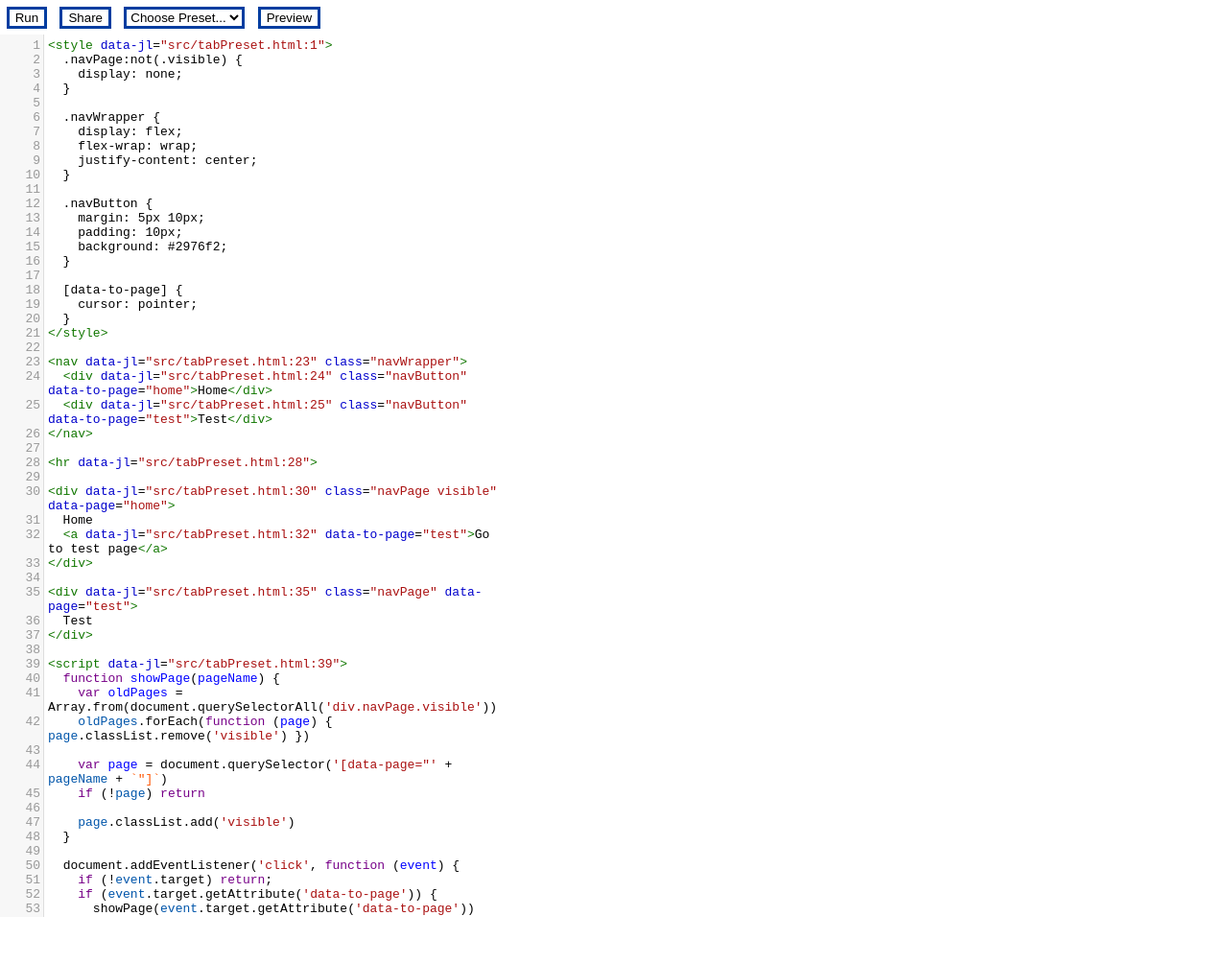
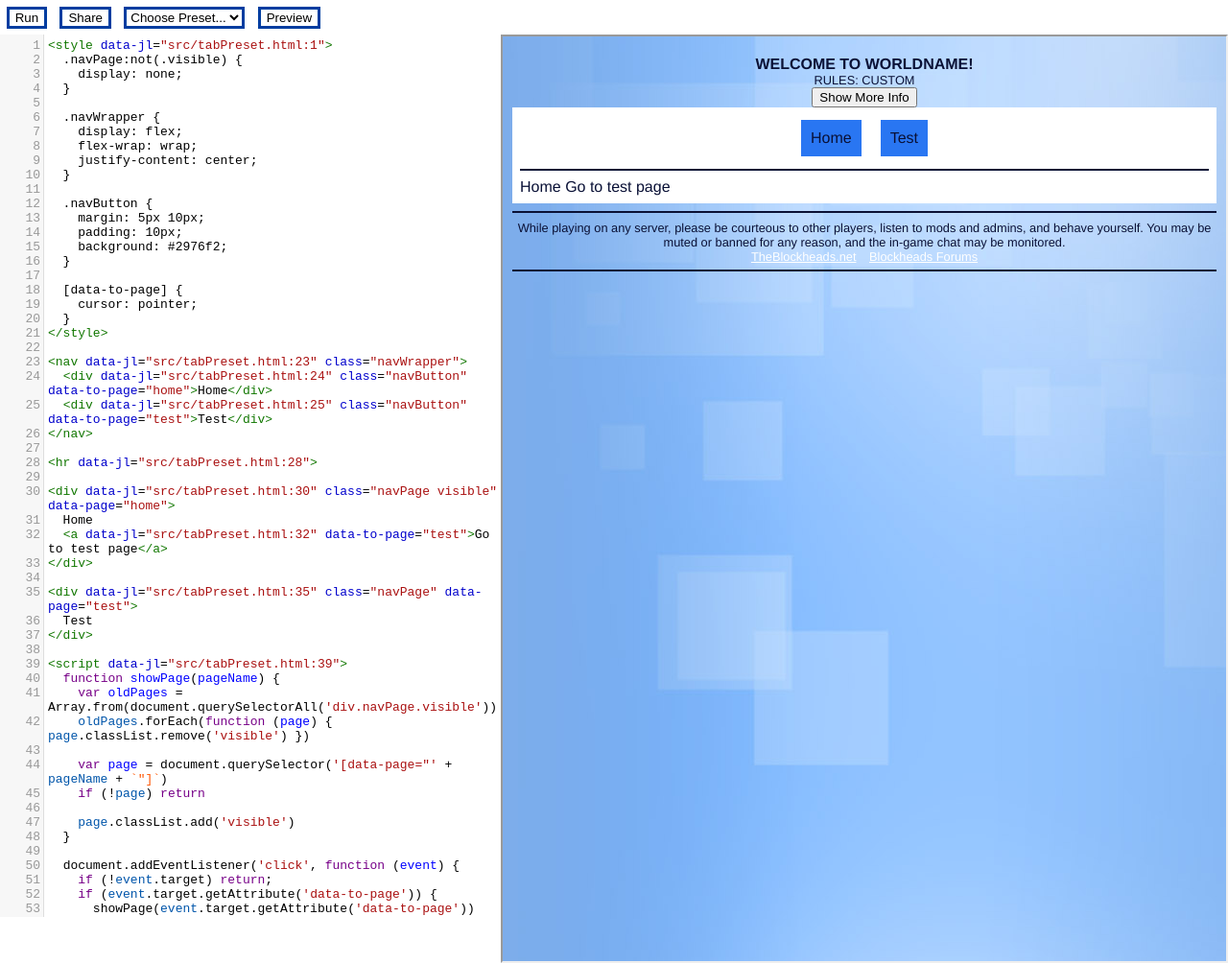
Before and after one commit to m1ten/cpbin, a website built with webpack: page dist/index.html in a window 1280 px wide. Shown: the whole page at 96% size. Built offline with nearby package versions, Linux system fonts and the light colour scheme; a script that the page names is missing.

Commit message:
Update index.html

```diff
--- a/dist/index.html
+++ b/dist/index.html
@@ -29,6 +29,10 @@
     <div class="left">
       <div id="editor"></div>
     </div>
+    <div class="right">
+      <iframe seamless></iframe>
+    </div>
+
 
     <div class="footer">
     </div>
```
